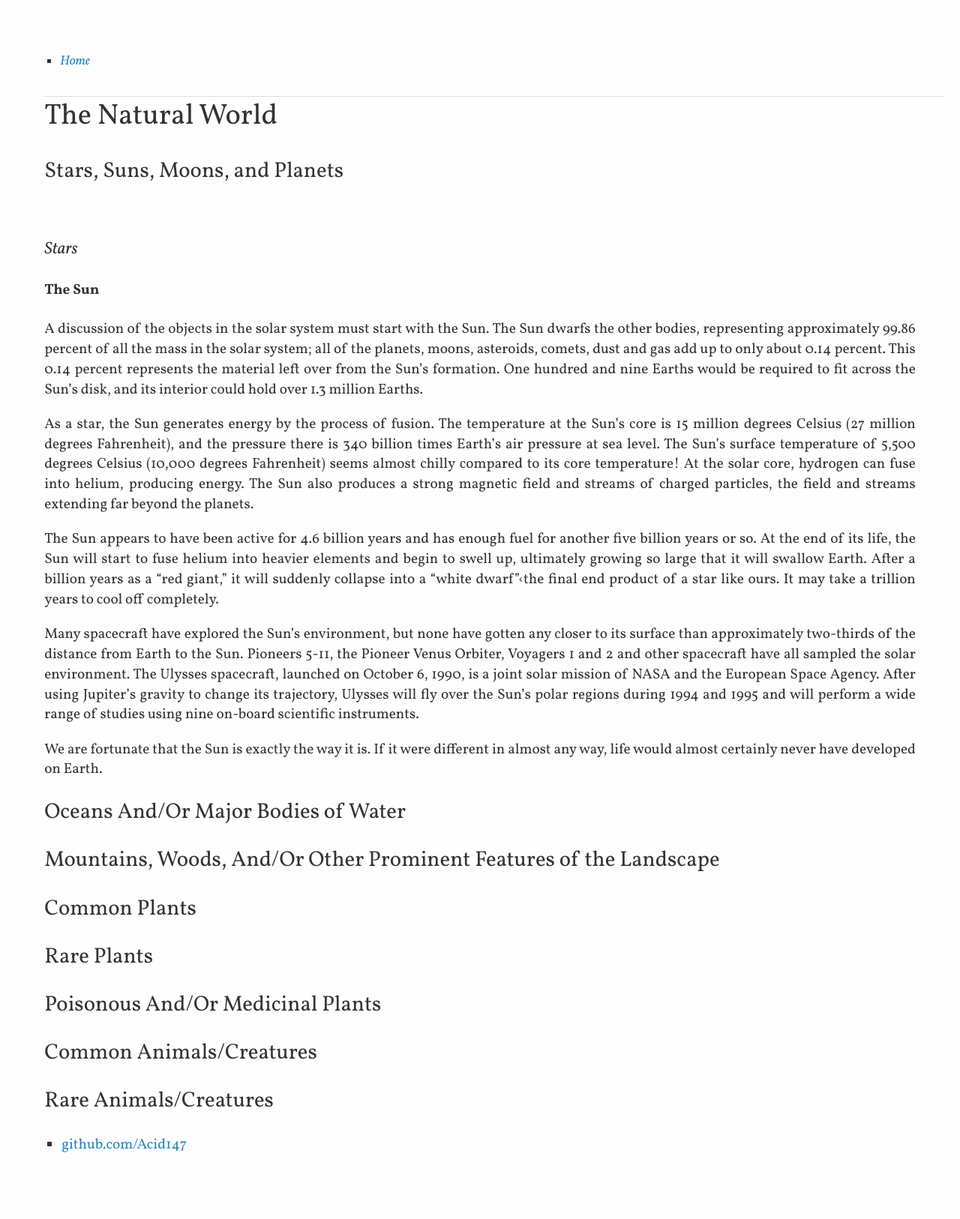
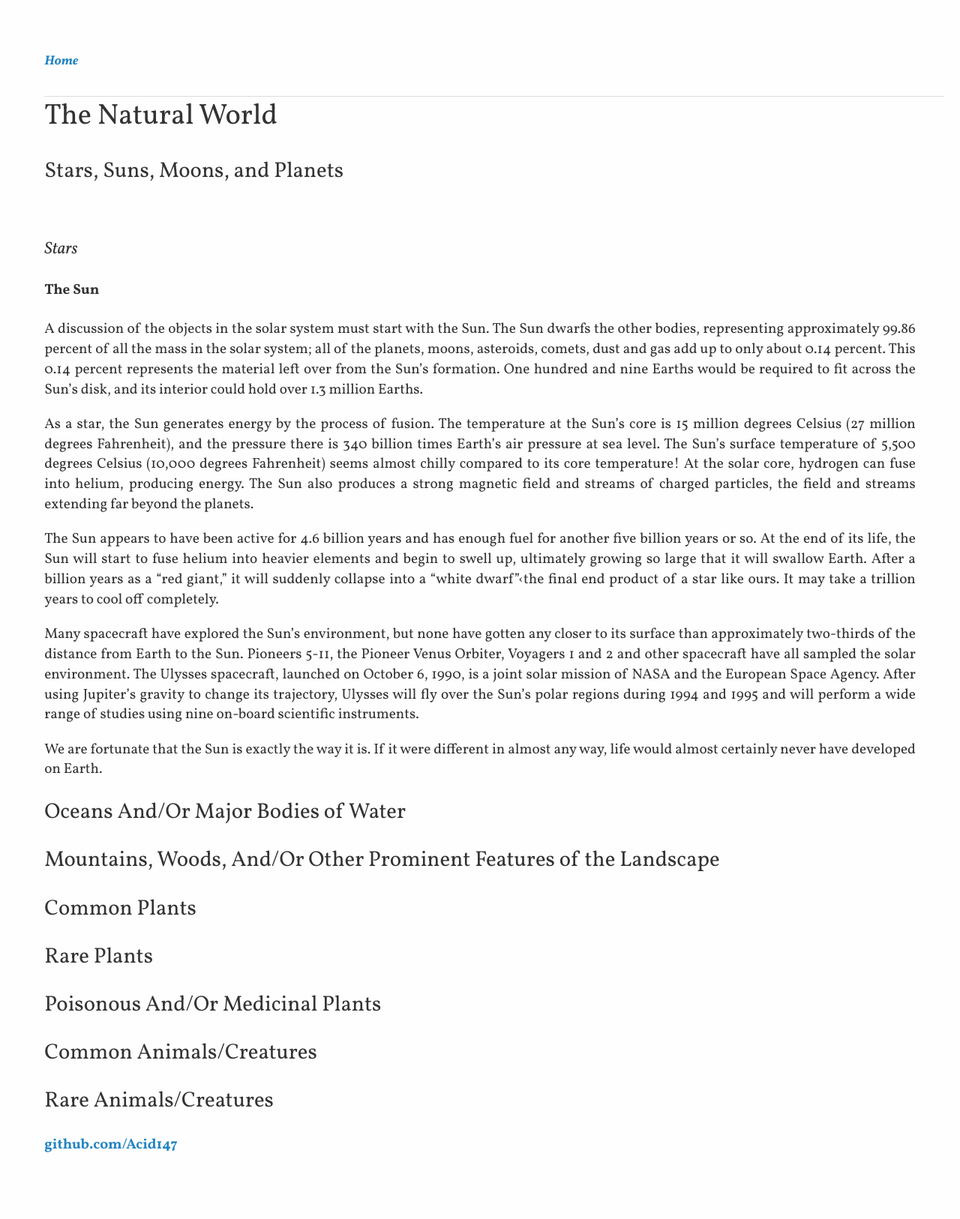
Before and after one commit to vulpivia/vulpivia.github.io, a Jekyll site: the page built from the_natural_world.md, in a window 1280 px wide. Shown: the whole page at 75% size. Built offline with Jekyll 4.4.1, drawn with Linux system fonts in a browser that asks for light colours; our own code applies the rules of GitHub Pages for plain Markdown files.

Commit message:
Use new stylesheets

```diff
--- a/_layouts/default.html
+++ b/_layouts/default.html
@@ -4,6 +4,8 @@
 			<title>{{ page.title }}</title>
 			<!-- link to main stylesheet -->
 			<link rel="stylesheet" type="text/css" href="/css/main.css">
+			<link rel="stylesheet" type="text/css" href="/css/heading_counter.css">
+			<link rel="stylesheet" type="text/css" href="/css/nav_footer.css">
 		</head>
 		<body>
 			<nav>
```
